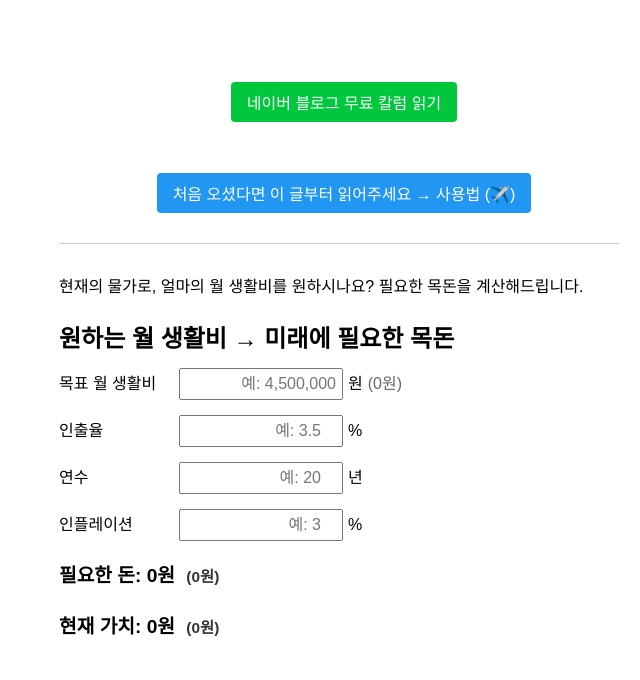
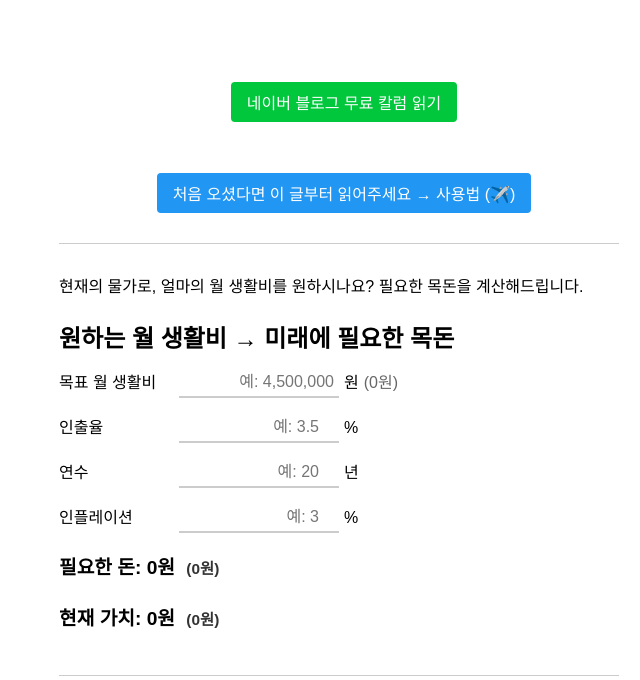
Before and after one commit to dreamcalculator/dreamcalculator.github.io, a plain HTML site: page index.html in a window 1280 px wide. Shown: the part 118-798 px from the top of the page, without its empty margins (301-941 px from the left). Drawn offline with Linux system fonts and the light colour scheme.

Commit message:
Update index.html

```diff
--- a/index.html
+++ b/index.html
@@ -52,10 +52,26 @@ j=d.createElement(s),dl=l!='dataLayer'?'&l='+l:'';j.async=true;j.src=
       width: 120px; /* 모든 라벨 폭을 동일하게 */
     }
     .form-group input {
+        /* 기존 속성 중 박스 형태를 만드는 border나 background 제거 */
+      border: none;
+      border-radius: 0;
+      background-color: transparent;
+
+      /* 밑줄만 보이도록 설정 */
+      border-bottom: 2px solid #ccc; /* 초기 상태: 흐린 회색 밑줄 */
+
+      /* 부드러운 전환 효과 */
+      transition: border-color 0.3s ease;
+
+      /* 아래는 기존 코드 중 필요한 것만 유지(예시) */
       width: 150px;
       padding: 5px;
-      text-align: right; /* 숫자 오른쪽 정렬 */
-      font-size: 16px;   /* iOS 자동 확대 방지 */
+      text-align: right;
+      font-size: 16px;
+      outline: none; /* 포커스 시 파란 테두리 제거 */
+    }
+    .form-group input:focus {
+     border-bottom-color: #2196F3; /* 원하는 색상으로 변경 가능 */
     }
     .form-group span {
       margin-left: 5px;
```
